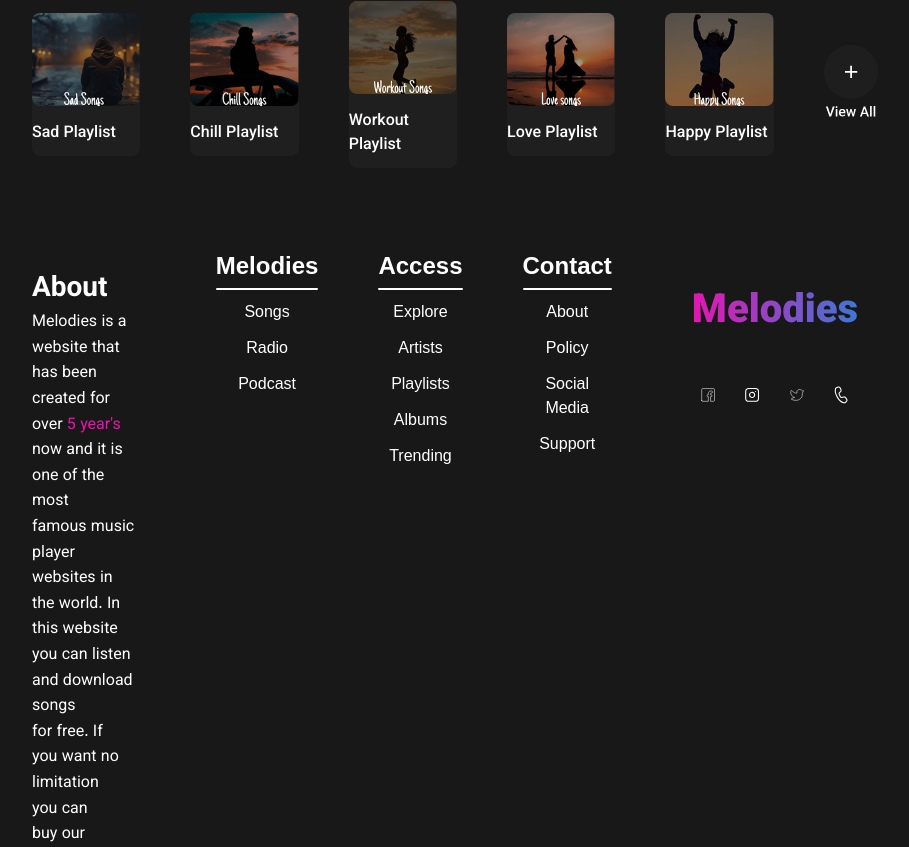
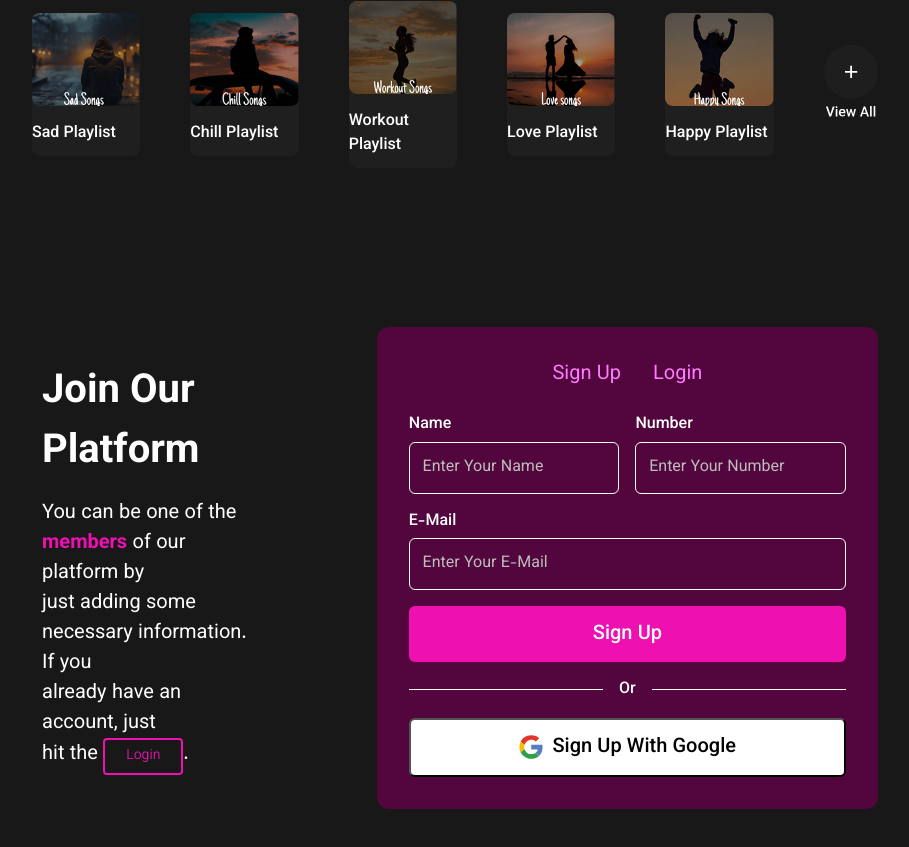
Before and after one commit to korbulak-gulizar/Meledios-Solo-Proje, a React (Vite) app: page / in a window 1280 px wide. Shown: the part 3133-3980 px from the top of the page, without its empty margins (338-1247 px from the left). Built offline with nearby package versions, Linux system fonts and the light colour scheme.

Commit message:
home sayfasindaki Form sayfasi yapildi

```diff
--- a/src/Components/Buttons/Button.module.scss
+++ b/src/Components/Buttons/Button.module.scss
@@ -12,8 +12,6 @@
     min-width: 160px;
     min-height: 36px;
   }
-
-
 }
 
 .primary {
@@ -66,6 +64,7 @@
     );
     transform: translateY(-2px);
     box-shadow: 0 4px 8px #0e9eef;
+    color: white;
   }
 }
 .createPlayList {
@@ -213,9 +212,9 @@
   }
 }
 
-  @media (max-width: 1440px) {
+@media (max-width: 1440px) {
   .btn {
-  max-width: 100px ;
-  min-width: 80px ;
+    max-width: 100px;
+    min-width: 80px;
   }
 }
--- a/src/Components/FooterSection/Footer.module.scss
+++ b/src/Components/FooterSection/Footer.module.scss
@@ -1,14 +1,14 @@
 @use "../../styles/variables" as *;
 .footer {
   width: 100%;
-  background: #181818;
-  padding: 80px 20px;
-  //display: flex;
-  //justify-content: space-between;
+  background-color: $sidebar-color;
+  padding: 80px 0px;
+  display: flex;
+  justify-content: space-between;
   //align-items: flex-start;
-  gap: 80px;
-  display: grid;
-  grid-template-columns: repeat(3, 1fr);
+  //gap: 80px;
+  //display: grid;
+  //grid-template-columns: repeat(3, 1fr);
 }
 .footer-columns {
   display: flex;
--- /dev/null
+++ b/src/Components/InputField/InputField.tsx
@@ -0,0 +1,19 @@
+import React from "react";
+import styles from "../InputField/styleInputField.module.scss";
+
+interface Props {
+  label: string;
+  placeholder: string;
+  type?: string;
+}
+
+const InputField: React.FC<Props> = ({ label, placeholder, type = "text" }) => {
+  return (
+    <div className={styles.field}>
+      <label>{label}</label>
+      <input type={type} placeholder={placeholder} />
+    </div>
+  );
+};
+
+export default InputField;
--- /dev/null
+++ b/src/Components/InputField/styleInputField.module.scss
@@ -0,0 +1,30 @@
+@use "../../styles/variables.scss" as *;
+.field {
+  flex: 1;
+  display: flex;
+  flex-direction: column;
+  margin-bottom: 1rem;
+
+  label {
+    color: white;
+    margin-bottom: 0.3rem;
+    font-size: 16px;
+    font-family: $font-primary;
+    font-weight: 500;
+  }
+
+  input {
+    padding: 0.8rem;
+    border-radius: 6px;
+    border: none;
+    outline: none;
+    background: #53063e;
+    color: white;
+    border: 1px solid white;
+    font-family: $font-primary;
+
+    &::placeholder {
+      color: #bdbdbd;
+    }
+  }
+}
--- /dev/null
+++ b/src/Components/SignupForm/SignupForm.tsx
@@ -0,0 +1,31 @@
+import React from "react";
+import InputField from "../InputField/InputField";
+import styles from "./styleSignupForm.module.scss";
+import Google from "../SignupForm/Google.svg";
+
+const SignupForm = () => {
+  return (
+    <div className={styles.formBox}>
+      <div className={styles.header}>
+        <button className={styles.signupBtnH}>Sign Up</button>
+        <button className={styles.loginBtn}>Login</button>
+      </div>
+
+      <div className={styles.inputs}>
+        <InputField label="Name" placeholder="Enter Your Name" />
+        <InputField label="Number" placeholder="Enter Your Number" />
+      </div>
+      <InputField label="E-Mail" placeholder="Enter Your E-Mail" type="email" />
+
+      <button className={styles.signupBtn}>Sign Up</button>
+
+      <div className={styles.or}>Or</div>
+
+      <button className={styles.googleBtn}>
+        <img src={Google} alt="Google Icon" /> Sign Up With Google
+      </button>
+    </div>
+  );
+};
+
+export default SignupForm;
--- /dev/null
+++ b/src/Components/SignupForm/styleSignupForm.module.scss
@@ -0,0 +1,138 @@
+@use "../../styles/variables.scss" as *;
+.formBox {
+  background-color: #53063e;
+  padding: 2rem;
+  border-radius: 12px;
+  width: 100%;
+  color: white;
+  margin-left: 70px;
+}
+
+/* ------------------------------
+   HEADER: Sign Up & Login Buttons
+--------------------------------*/
+.header {
+  display: flex;
+  justify-content: center;
+  align-items: center;
+  gap: 2rem;
+  margin-bottom: 1.5rem;
+
+  button {
+    display: inline-flex; // BUTONLARIN GENİŞLEMESİNİ ENGELLER
+    background: transparent;
+    border: none;
+    color: #ff7bff;
+    cursor: pointer;
+    font-size: 20px;
+    font-family: $font-primary;
+    position: relative;
+    transition: transform 0.2s ease, color 0.2s ease;
+
+    &:hover {
+      transform: scale(1.08);
+      color: white;
+    }
+
+    &::after {
+      content: "";
+      position: absolute;
+      left: 0;
+      bottom: -3px;
+      width: 0%;
+      height: 2px;
+      background: white;
+      transition: width 0.25s ease;
+    }
+
+    &:hover::after {
+      width: 100%;
+    }
+  }
+
+  // HEADER içindeki butonlar genişlemesin
+  .signupBtnH,
+  .loginBtn {
+    width: auto;
+    font-family: $font-primary;
+  }
+}
+
+/* ------------------------------ */
+.inputs {
+  display: flex;
+  //flex-direction: row;
+  justify-content: space-between;
+  gap: 1rem;
+  width: 100%;
+}
+
+/* ------------------------------ */
+.signupBtn {
+  width: 100%;
+  padding: 0.8rem;
+  color: white;
+  cursor: pointer;
+  background: #ee10b0;
+  border: none;
+  font-size: 20px;
+  font-family: $font-primary;
+  border-radius: 6px;
+  font-weight: 500;
+  //margin-top: 1rem;
+  transition: transform 0.2s ease;
+
+  &:hover {
+    transform: scale(1.05);
+  }
+}
+
+/* ------------------------------ */
+.or {
+  display: flex;
+  align-items: center;
+  justify-content: center;
+  gap: 1rem; // çizgi ile yazı arası boşluk
+  color: white;
+  font-family: $font-primary;
+  font-weight: 500;
+
+  margin: 1rem 0;
+
+  &::before,
+  &::after {
+    content: "";
+    flex: 1; // çizgiler eşit uzunlukta
+    height: 1px;
+    //background: rgba(255, 255, 255, 0.4);
+    background: white;
+  }
+}
+
+/* ------------------------------ */
+.googleBtn {
+  width: 100%;
+  padding: 0.8rem;
+  background: white;
+  color: black;
+  border-radius: 6px;
+  cursor: pointer;
+  display: flex; // ikon + yazı yan yana
+  align-items: center;
+  justify-content: center;
+  gap: 0.6rem; // ikon ile yazı arası boşluk
+  transition: transform 0.2s ease;
+  font-size: 20px;
+  font-family: $font-primary;
+  font-weight: 500;
+
+  img {
+    width: 24px;
+    height: 24px;
+    object-fit: contain;
+  }
+
+  &:hover {
+    transform: scale(1.05);
+  }
+}
--- /dev/null
+++ b/src/Components/SignupLeft/SignupLeft.tsx
@@ -0,0 +1,20 @@
+import React from "react";
+import styles from "./styleSignupLeft.module.scss";
+import Button from "../../Components/Buttons/Button";
+
+const SignupLeft = () => {
+  return (
+    <div className={styles.left}>
+      <h1>Join Our Platform</h1>
+      <p>
+        You can be one of the <span className={styles.pink}>members</span> of
+        our platform by <br />
+        just adding some necessary information. If you <br />
+        already have an account, just <br />
+        hit the <Button variant="secondary" label="Login" />.
+      </p>
+    </div>
+  );
+};
+
+export default SignupLeft;
--- /dev/null
+++ b/src/Components/SignupLeft/styleSignupLeft.module.scss
@@ -0,0 +1,26 @@
+@use "../../styles/variables.scss" as *;
+.left {
+  color: white;
+  width: 100%;
+  $sidebar-color: #181818;
+  margin-left: 30px;
+
+  h1 {
+    font-size: 40px;
+    margin-bottom: 1rem;
+    color: white;
+    font-family: $font-primary;
+  }
+
+  p {
+    font-size: 20px;
+    font-family: $font-primary;
+  }
+  p span.pink {
+    color: #ee10b0;
+    font-weight: bold;
+  }
+  p span.blue {
+    color: #0e9eef;
+  }
+}
--- a/src/pages/Home/Home.tsx
+++ b/src/pages/Home/Home.tsx
@@ -12,7 +12,7 @@ import MusicVideoList from "../../Components/MusicVideoSection/MusicVideoList";
 import TopAlbumsList from "../../Components/TopAlbumsSection/TopAlbumsList";
 import ImageHeaderList from "../../Components/MoodPlaylistSection/ImageHeaderList";
 import TrendingSongList from "../../Components/TrendingSongsSection/TrendingSongList.tsx";
-
+import SignupPage from "../SignupPage/SignupPage.tsx";
 const Home = () => {
   return (
     <div>
@@ -26,6 +26,7 @@ const Home = () => {
 
       <TopAlbumsList />
       <ImageHeaderList />
+      <SignupPage />
 
       {/*<header>
         <div style={{ display: "flex", gap: "20px" }}>
--- /dev/null
+++ b/src/pages/SignupPage/SignupPage.tsx
@@ -0,0 +1,15 @@
+import React from "react";
+import SignupLeft from "../../Components/SignupLeft/SignupLeft";
+import SignupForm from "../../Components/SignupForm/SignupForm";
+import styles from "./styleSignupPage.module.scss";
+
+const SignupPage = () => {
+  return (
+    <div className={styles.container}>
+      <SignupLeft />
+      <SignupForm />
+    </div>
+  );
+};
+
+export default SignupPage;
--- /dev/null
+++ b/src/pages/SignupPage/styleSignupPage.module.scss
@@ -0,0 +1,10 @@
+@use "../../styles/variables.scss" as *;
+.container {
+  display: flex;
+  justify-content: space-between;
+  align-items: center;
+
+  gap: 40px;
+  background-color: $sidebar-color;
+  min-height: 100vh;
+}
```
Also changed, not shown: src/Components/FooterSection/Footer.svg (added), src/Components/SignupForm/Google.svg (added).
